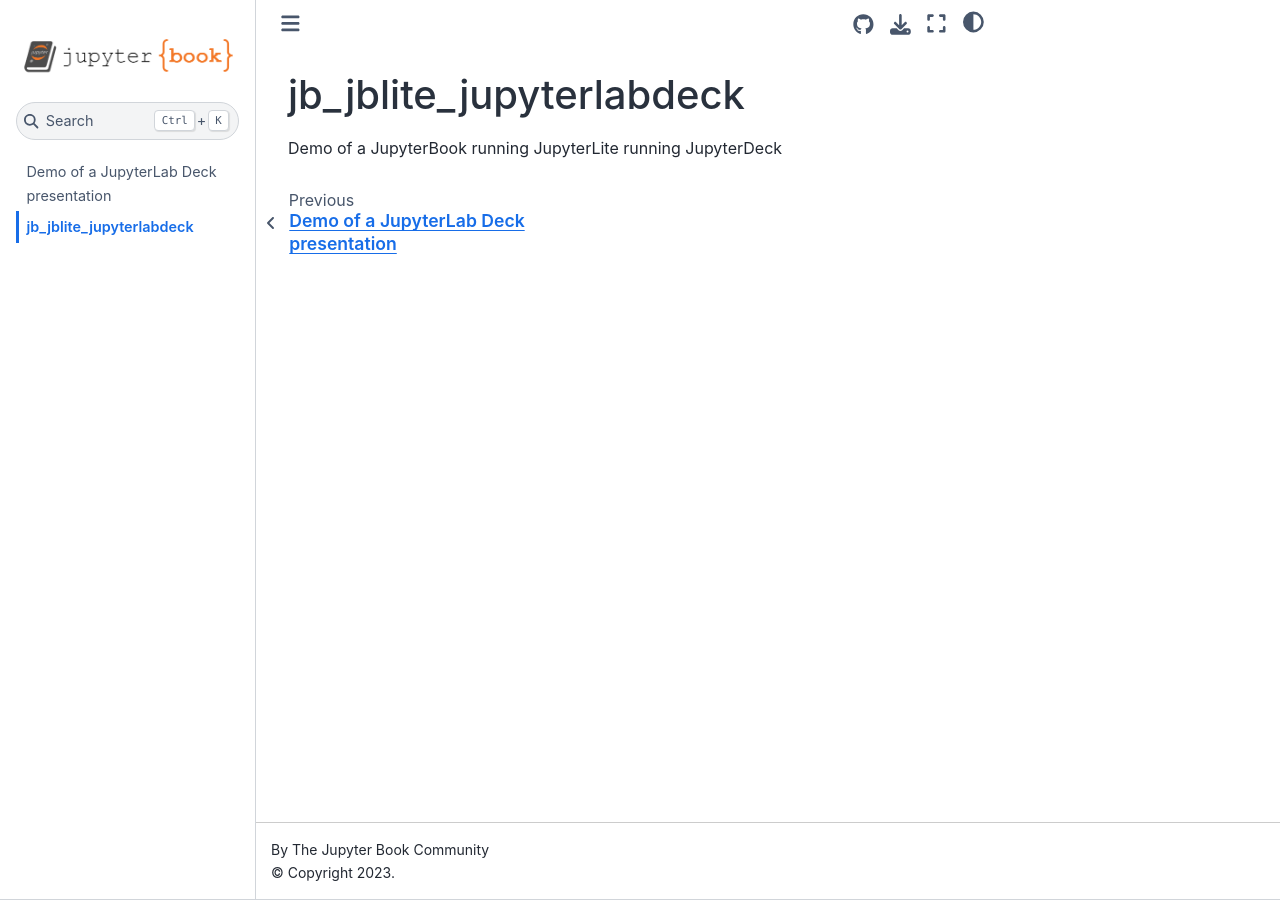
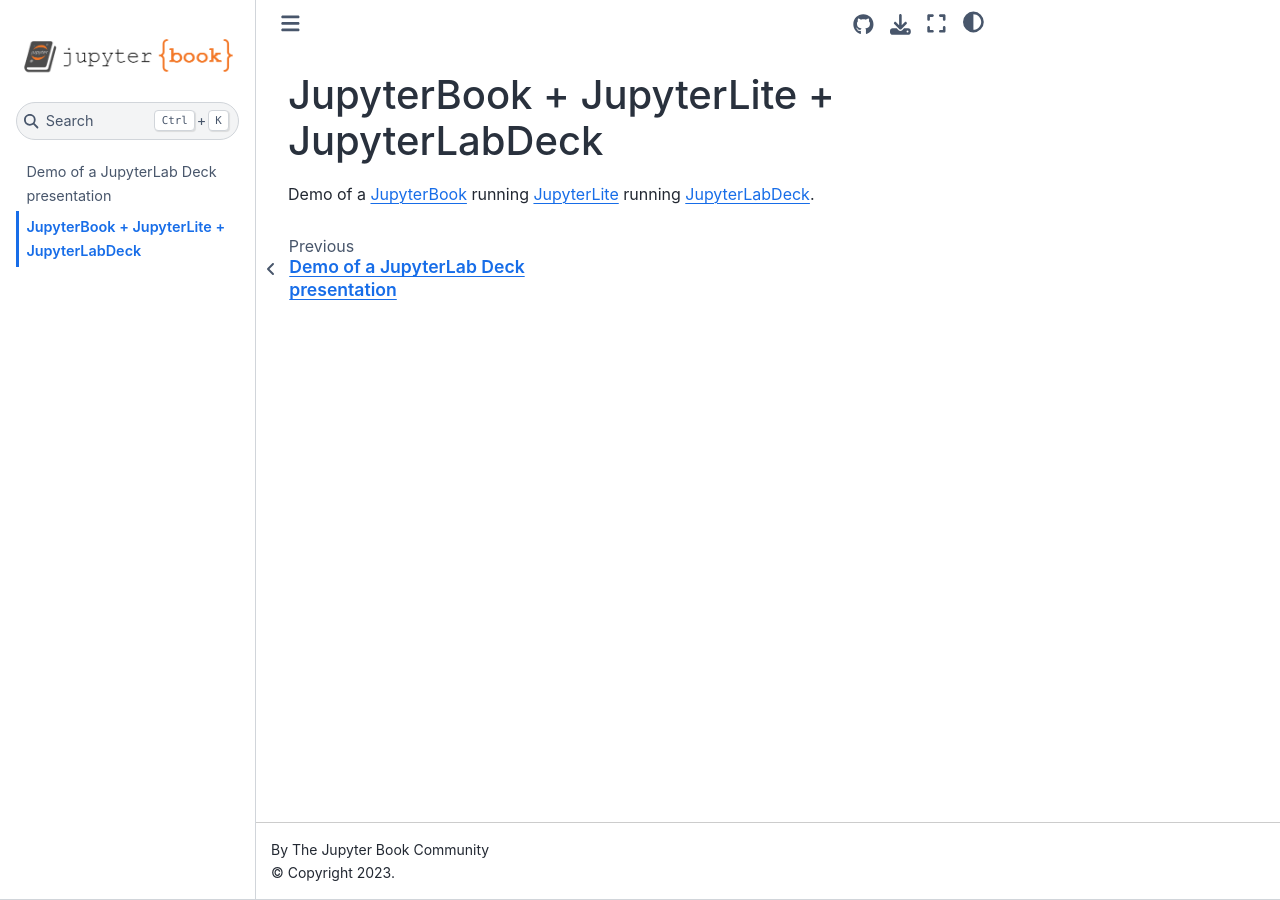
Before and after one commit to firasm/jb_jblite_jupyterlabdeck, a Jupyter Book: the page built from README.md, in a window 1280 px wide. Built offline with Jupyter Book 1.0.4 settings and Sphinx 7.4.7 and the Sphinx Book theme 1.1.4, drawn with Linux system fonts in a browser that asks for light colours.

Commit message:
clean up the demo and add some To-Do items

```diff
--- a/README.md
+++ b/README.md
@@ -1,2 +1,3 @@
-# jb_jblite_jupyterlabdeck
-Demo of a JupyterBook running JupyterLite running JupyterDeck
+# JupyterBook + JupyterLite + JupyterLabDeck
+
+Demo of a [JupyterBook](http://jupyterbook.org) running [JupyterLite](https://jupyterlite.readthedocs.io/en/latest/) running [JupyterLabDeck](https://jupyterlab-deck.readthedocs.io/en/stable/).
```
Also changed, not shown: demo.md (+29 -1 lines), notebook.ipynb (renamed from image_size.ipynb).
